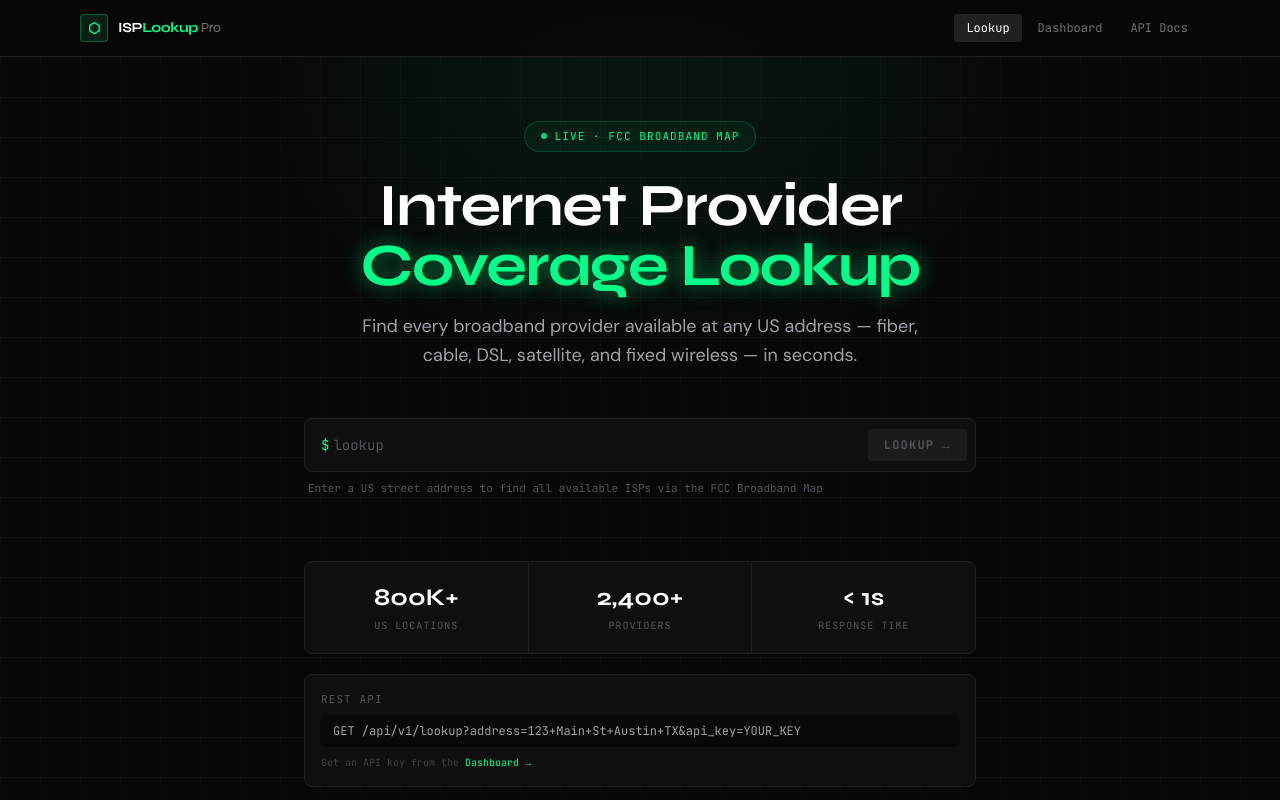
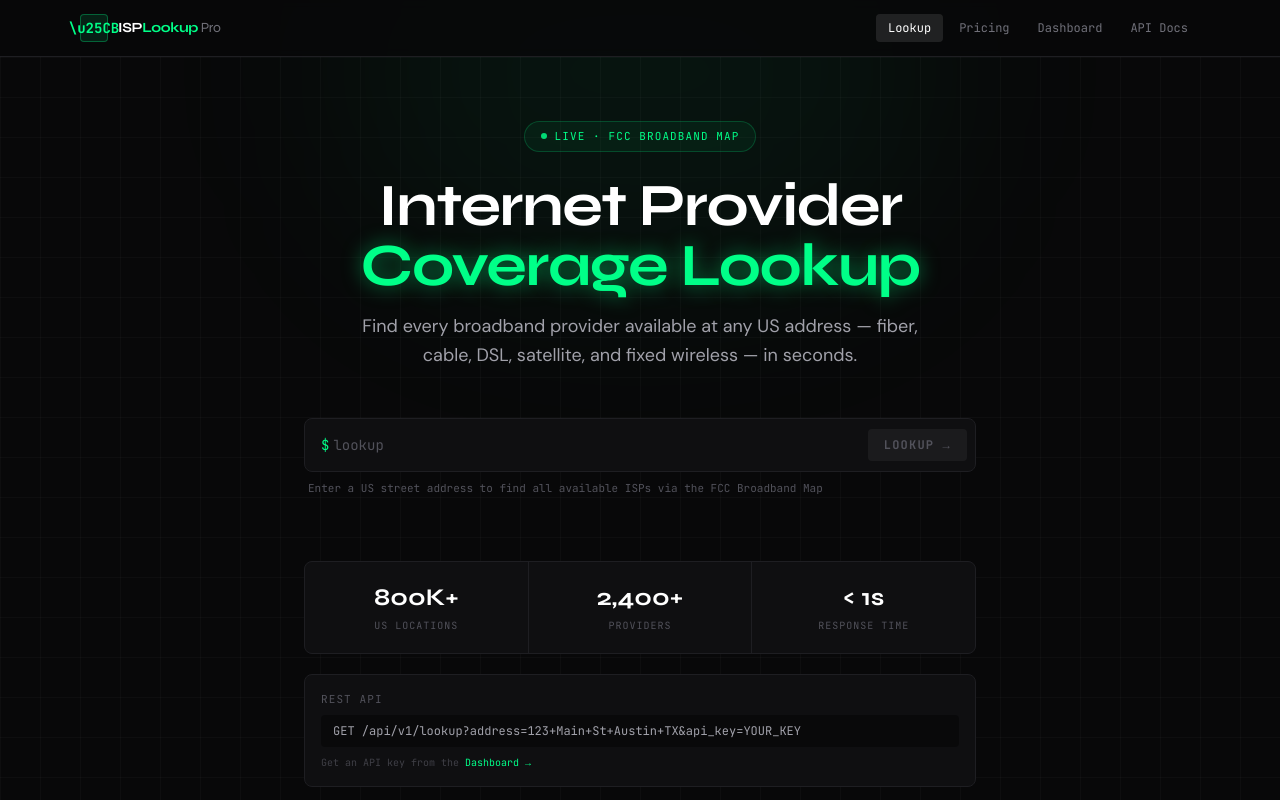
Before and after one commit to robertgrant-arch/isp-lookup-pro, a Next.js app: page / in a window 1280 px wide. Shown: the top 800 px of the page. Built offline with nearby package versions, Linux system fonts and the light colour scheme.

Commit message:
feat: add Pricing link to navbar

```diff
--- a/components/Navbar.tsx
+++ b/components/Navbar.tsx
@@ -12,7 +12,7 @@
       <div className="max-w-6xl mx-auto px-4 h-14 flex items-center justify-between">
         <Link href="/" className="flex items-center gap-2.5 group">
           <div className="w-7 h-7 rounded bg-accent-green/10 border border-accent-green/30 flex items-center justify-center group-hover:bg-accent-green/20 transition-colors">
-            <span className="text-accent-green text-sm font-mono font-bold">⬡</span>
+            <span className="text-accent-green text-sm font-mono font-bold">\u25CB</span>
           </div>
           <span className="font-display font-bold text-white text-sm tracking-tight">
             ISP<span className="text-accent-green">Lookup</span>
@@ -31,6 +31,17 @@
             )}
           >
             Lookup
+          </Link>
+          <Link
+            href="/pricing"
+            className={clsx(
+              'px-3 py-1.5 rounded text-xs font-mono transition-colors',
+              path === '/pricing'
+                ? 'text-white bg-white/10'
+                : 'text-zinc-500 hover:text-zinc-300'
+            )}
+          >
+            Pricing
           </Link>
           <Link
             href="/dashboard"
```
